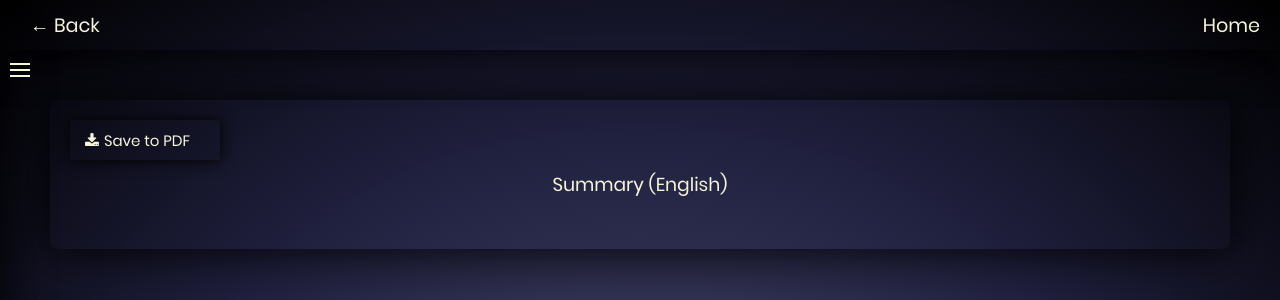
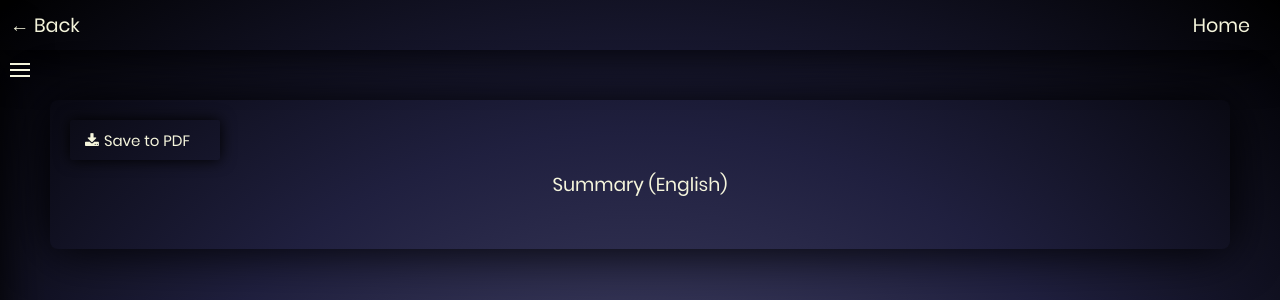
Before and after one commit to bhavya7612/yt-summarizer-vercel, a Flask app: page /output in a window 1280 px wide. Shown: the top 300 px of the page. Run offline with Flask 3, Linux system fonts and the light colour scheme.

Commit message:
Add files via upload

```diff
--- a/static/css/output.css
+++ b/static/css/output.css
@@ -30,7 +30,7 @@ header {
     width: 100%;
     justify-content: space-between;
     align-items: center;
-    padding: 20px 20px 20px 30px;
+    padding: 20px 30px 20px 10px;
     box-shadow: 0px 0px 50px black;
 }
 
@@ -106,7 +106,7 @@ a {
 .tab-container {
     width: 180px;
     padding: 0 30px 0 30px;
-    height: 100%;
+    height: fit-content;
     position: absolute;
     top: 50px;
     box-shadow: 0px 0px 50px black;
```
